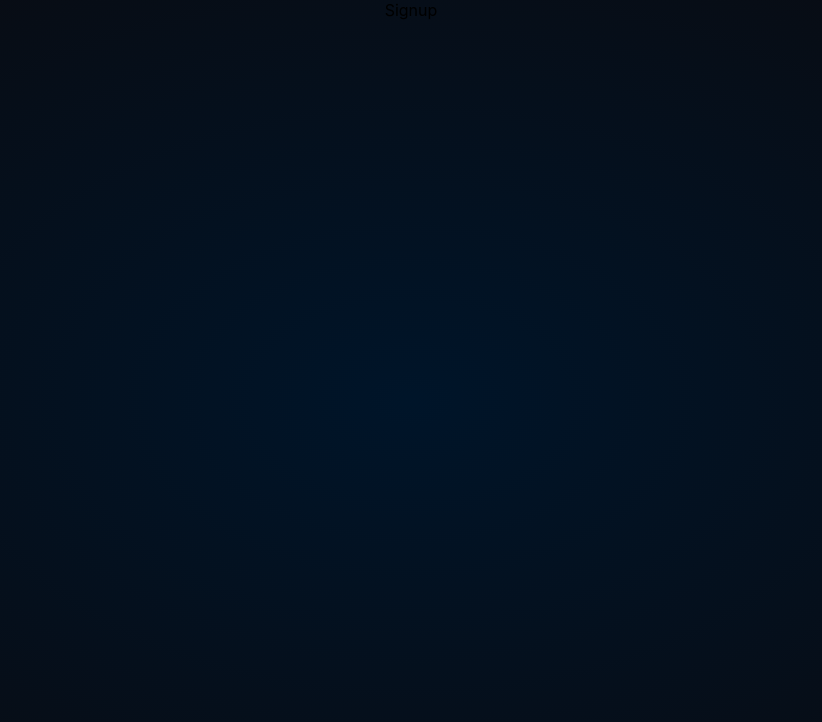
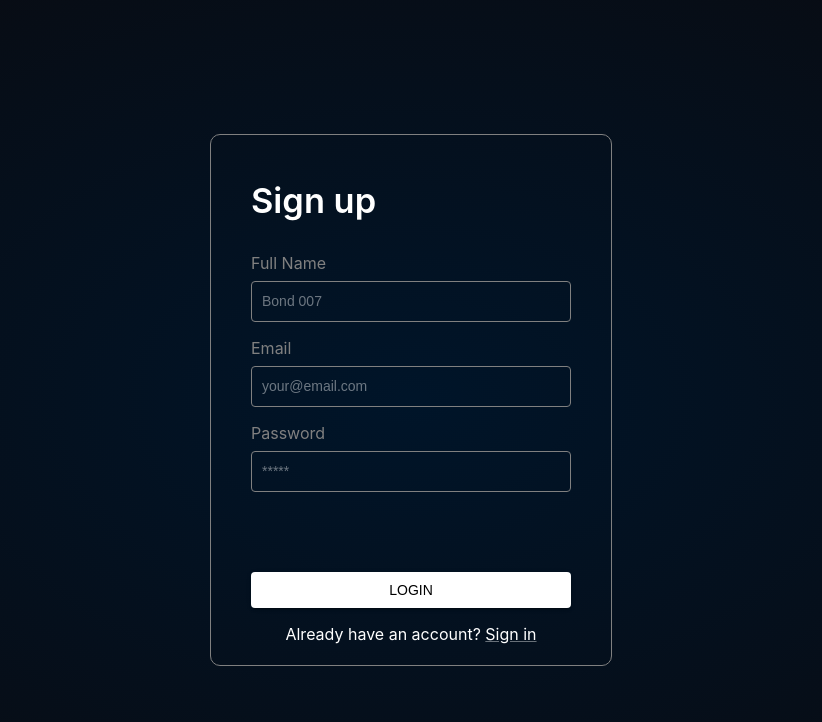
Before and after one commit to ashishsaini0194/ChatAppFrontend, a React (Create React App) app: page /mode/signup in a window 1280 px wide. Shown: the top 722 px of the page, without its empty margins (229-1051 px from the left). Built offline with nearby package versions, Linux system fonts and the light colour scheme.

Commit message:
design changes

```diff
--- a/src/App.js
+++ b/src/App.js
@@ -7,6 +7,8 @@ import Chat from "./pages/Chat/Index";
 import { Login } from "./pages/auth/Login.js";
 import { Signup } from "./pages/auth/Signup.js";
 import { Guest } from "./pages/auth/Guest.js";
+import { ThemeProvider } from "@emotion/react";
+import { theme } from "./themeConfig.js";
 
 function App() {
   const [accessMode, setAccessMode] = useState("login");
@@ -17,6 +19,7 @@ function App() {
   //   navigate("/login");
   // });
   return (
+    <ThemeProvider theme={theme}>
       <div className="App">
         <BrowserRouter>
           <Routes>
@@ -31,6 +34,7 @@ function App() {
           </Routes>
         </BrowserRouter>
       </div>
+    </ThemeProvider>
   );
 }
 
--- a/src/pages/auth/Login.js
+++ b/src/pages/auth/Login.js
@@ -1,4 +1,4 @@
-import { Button, Input, Typography } from "@mui/material";
+import { Button, Input, Link, Typography } from "@mui/material";
 import { styled } from "@stitches/react";
 import React from "react";
 
@@ -6,9 +6,9 @@ export const Login = () => {
   return (
     <div style={{ display: "flex", height: "100%" }}>
       <ParentDiv>
-        <Signup>Sign up</Signup>
+        <LoginText>Sign in</LoginText>
 
-        <Typography variant="h7" color="grey" align="left" marginTop={2}>
+        {/* <Typography variant="h7" color="grey" align="left" marginTop={2}>
           Full Name
         </Typography>
         <Input
@@ -19,7 +19,7 @@ export const Login = () => {
           sx={{
             ...basicStyle,
           }}
-        />
+        /> */}
 
         <Typography variant="h7" color="grey" align="left" marginTop={2}>
           Email
@@ -53,12 +53,17 @@ export const Login = () => {
         >
           Login
         </Button>
+
+        <Typography variant="h7" color="white" align="center" marginTop={2}>
+          Don't have an account?{" "}
+          <Link color="#ffffff" href="signup">
+            Sign up
+          </Link>
+        </Typography>
       </ParentDiv>
     </div>
   );
 };
-
-export default Login;
 
 const ParentDiv = styled("div", {
   display: "flex",
@@ -69,10 +74,9 @@ const ParentDiv = styled("div", {
   border: "1px solid grey",
   padding: 40,
   borderRadius: 10,
-
 });
 
-const Signup = styled("h1", {
+const LoginText = styled("h1", {
   margin: 0,
   fontWeight: 600,
   lineHeight: 1.5,
--- a/src/pages/auth/Signup.js
+++ b/src/pages/auth/Signup.js
@@ -1,5 +1,102 @@
+import { Button, Input, Link, Typography } from "@mui/material";
+import { styled } from "@stitches/react";
 import React from "react";
 
 export const Signup = () => {
-  return <div>Signup</div>;
+  return (
+    <div style={{ display: "flex", height: "100%" }}>
+      <ParentDiv>
+        <Signuptext>Sign up</Signuptext>
+
+        <Typography variant="h7" color="grey" align="left" marginTop={2}>
+          Full Name
+        </Typography>
+        <Input
+          type="text"
+          color="grey"
+          placeholder="Bond 007"
+          disableUnderline={true}
+          sx={{
+            ...basicStyle,
+          }}
+        />
+
+        <Typography variant="h7" color="grey" align="left" marginTop={2}>
+          Email
+        </Typography>
+        <Input
+          type="email"
+          color="grey"
+          placeholder="your@email.com"
+          disableUnderline={true}
+          sx={{
+            ...basicStyle,
+          }}
+        />
+
+        <Typography variant="h7" color="grey" align="left" marginTop={2}>
+          Password
+        </Typography>
+        <Input
+          type="password"
+          autoComplete="off"
+          color="white"
+          placeholder="*****"
+          disableUnderline={true}
+          sx={{
+            ...basicStyle,
+          }}
+        />
+
+        <Button
+          sx={{ marginTop: 10, backgroundColor: "white", color: "black" }}
+          variant="contained"
+        >
+          Login
+        </Button>
+
+        <Typography variant="h7" color="white" align="center" marginTop={2}>
+          Already have an account?{" "}
+          <Link color="#ffffff" href="login">
+            Sign in
+          </Link>
+        </Typography>
+      </ParentDiv>
+    </div>
+  );
 };
+
+const ParentDiv = styled("div", {
+  display: "flex",
+  flexDirection: "column",
+  margin: "auto",
+  height: "450px",
+  width: 320,
+  border: "1px solid grey",
+  padding: 40,
+  borderRadius: 10,
+});
+
+const Signuptext = styled("h1", {
+  margin: 0,
+  fontWeight: 600,
+  lineHeight: 1.5,
+  width: "100%",
+  fontSize: "clamp(2rem, 10vw, 2.15rem)",
+  margin: "10px 0px",
+  color: "White",
+  textAlign: "start",
+  marginTop: 0,
+});
+
+const basicStyle = {
+  color: "white",
+  border: "0.1px solid grey",
+  borderRadius: 1,
+  marginTop: 1,
+  padding: "5px 10px",
+  fontSize: 14,
+  "&:hover": {
+    border: "0.1px solid white",
+  },
+};
--- /dev/null
+++ b/src/themeConfig.js
@@ -0,0 +1,27 @@
+import { createTheme } from "@mui/material/styles";
+
+export const theme = createTheme({
+  palette: {
+    primary: {
+      main: "#1976d2",
+    },
+    secondary: {
+      main: "#dc004e",
+    },
+  },
+  typography: {
+    fontFamily: "Arial",
+  },
+  components: {
+    MuiInput: {
+      styleOverrides: {
+        input: {
+          "&:-webkit-autofill": {
+            WebkitBoxShadow: "0 0 0 100px #001327 inset",
+            WebkitTextFillColor: "#fff",
+          },
+        },
+      },
+    },
+  },
+});
```
Lines whose indentation alone changed are shown as unchanged.
